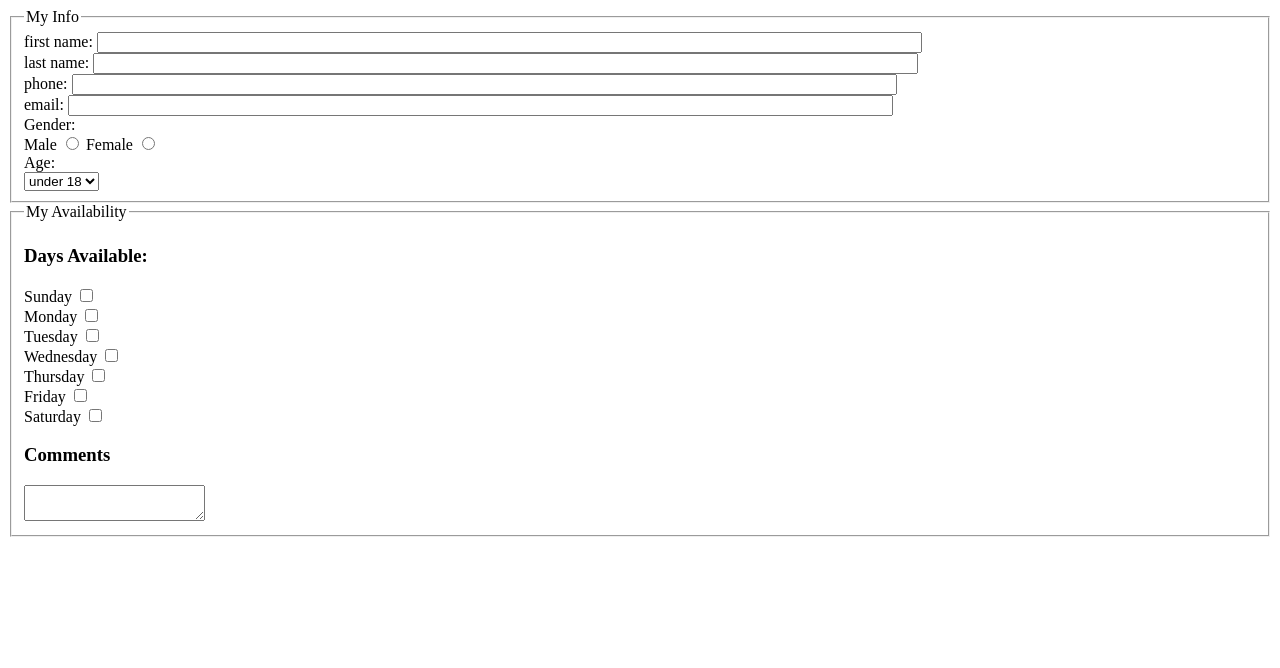
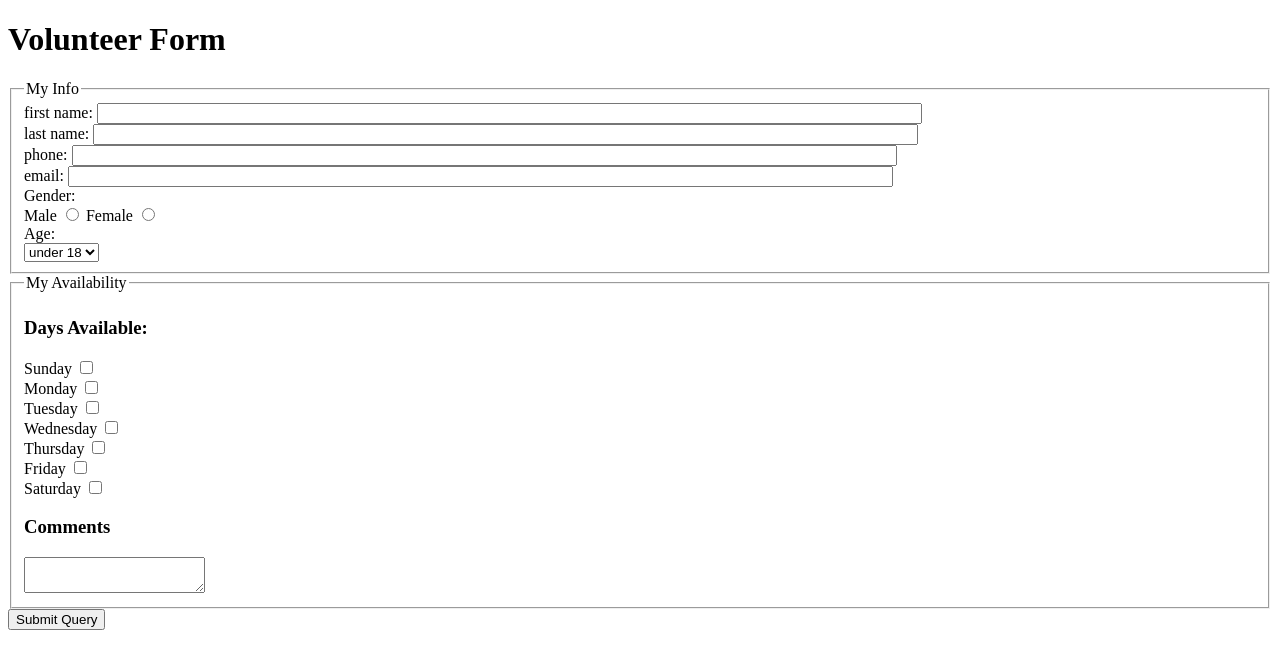
Before and after one commit to vsmith8/lab5, a plain HTML site: page index.html in a window 1280 px wide. Drawn offline with Linux system fonts and the light colour scheme.

Commit message:
Update index.html

```diff
--- a/index.html
+++ b/index.html
@@ -2,9 +2,10 @@
 <html lang="en">
 <head>
   <meta charset="utf-8">
-  <title>Volunteer Form</title>
+  <title>Document</title>
 </head>
 <body>
+  <h1>Volunteer Form</h1>
   <form action="http://bloomingdale.sat.iit.edu/kriedan/lab3formscript.php" method="post">
   <fieldset>
     <legend>My Info</legend>
@@ -39,7 +40,7 @@
       </div>
    </fieldset>
    <input type="hidden" name="hidden_field" value="tory">
-  <input type="submit" value="Submit Query>
+  <input type="submit" value="Submit Query">
   </form>
 </body>
 </html>
```
